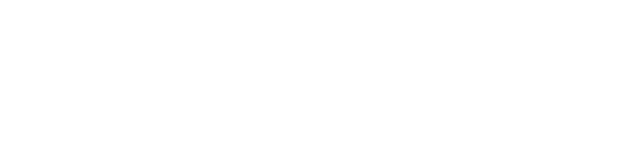
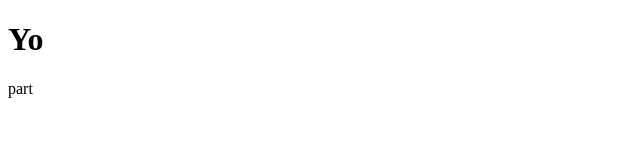
Before and after one commit to djfresh7/MyScripts, a plain HTML site: page index.html in a window 1280 px wide. Shown: the full height of the page, 0-640 px from the left. Drawn offline with Linux system fonts and the light colour scheme.

Commit message:
Website Update.
New website update.

```diff
--- a/index.html
+++ b/index.html
@@ -1,3 +1,11 @@
 <!DOCTYPE html>
 <html>
+  <head>
+    <meta charset="description" content="width: device-width">
+    <title>HI</title>
+  </head>
+  <body>
+    <h1>Yo</h1>
+    <p>part</p>
+  </body>
 </html>
```
